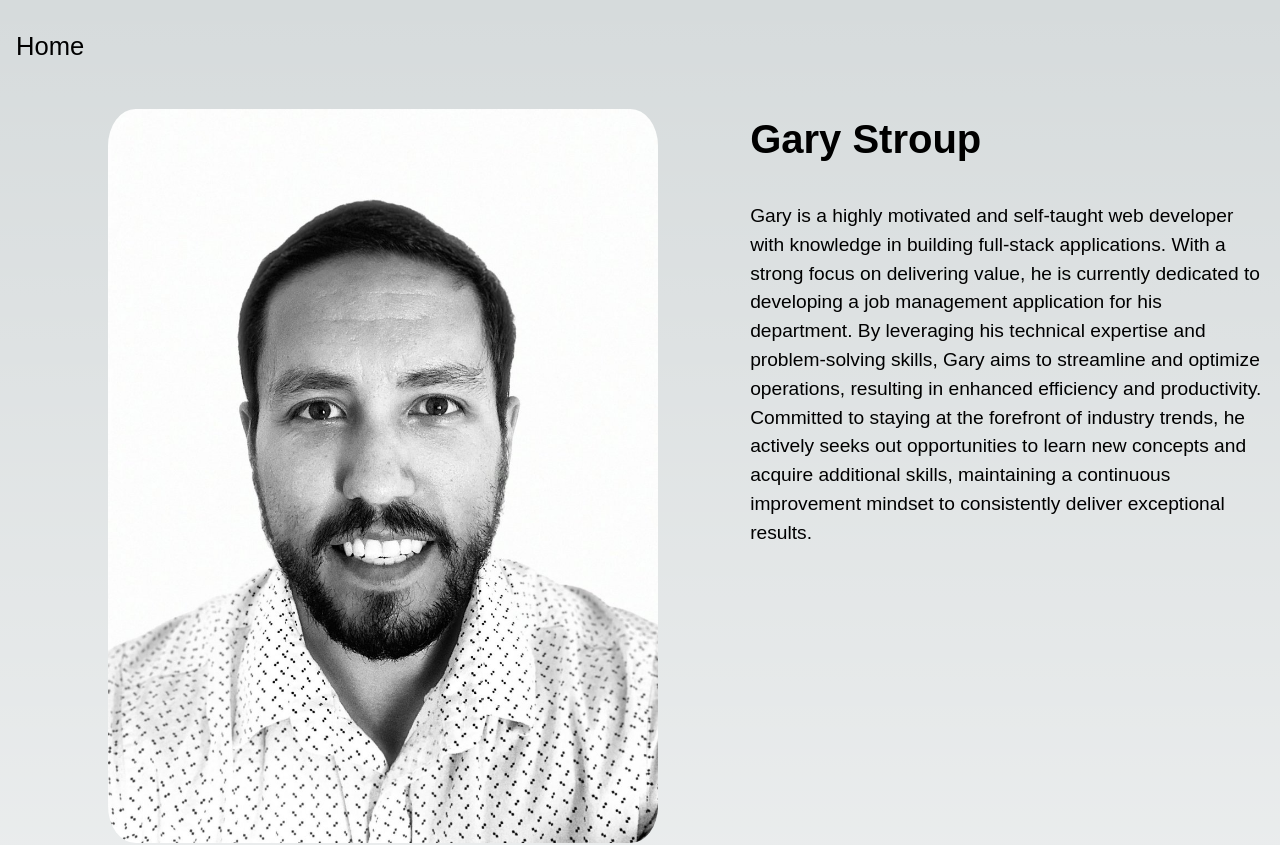
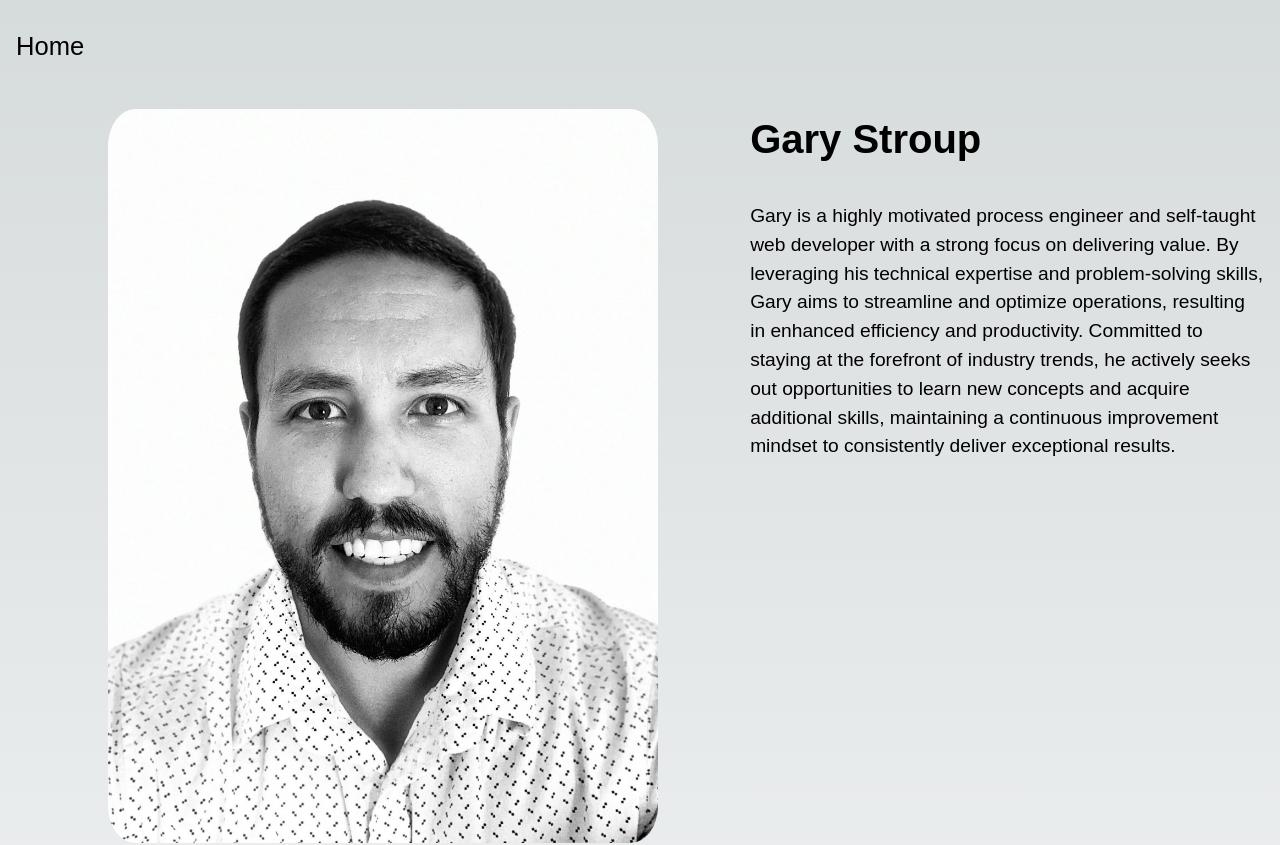
Before and after one commit to gary-stroup-developer/gary-stroup-portfolio, a Next.js app: page /resume in a window 1280 px wide. Shown: the top 845 px of the page. Built offline with nearby package versions, Linux system fonts and the light colour scheme.

Commit message:
modifying info for 2024

```diff
--- a/src/pages/index.js
+++ b/src/pages/index.js
@@ -31,10 +31,10 @@ export default function Home() {
         />
         <div>
           <p className={styles.introduction}>Hi! I'm Gary</p>
-          <p className={styles.details}>I am a self-taught web developer </p>
+          <p className={styles.details}>I am a process engineer by day and self-taught software developer by night</p>
           <div className={styles.details}>
-            <p>I enjoy writing code to build statuc websites and dynamic web applications</p>
-            <p>You can find my blogs on Medium, where I share my knowledge of web development</p>
+            <p>Process engineering and software development allow me to blend analytical skills with creativity.</p>
+            <p>Both allow me to create solutions that provide a positive impact in the lives of others.</p>
           </div>
         </div>
       </main>
--- a/src/pages/resume.js
+++ b/src/pages/resume.js
@@ -21,12 +21,11 @@ export default function Resume() {
         <div>
           <h2 className={home.introduction}>Gary Stroup</h2>
           <p className={home.details}>
-            Gary is a highly motivated and self-taught web developer with knowledge in building full-stack
-            applications. With a strong focus on delivering value, he is currently dedicated to developing a job management
-            application for his department. By leveraging his technical expertise and problem-solving skills, Gary aims to
-            streamline and optimize operations, resulting in enhanced efficiency and productivity. Committed to staying at
-            the forefront of industry trends, he actively seeks out opportunities to learn new concepts and acquire additional
-            skills, maintaining a continuous improvement mindset to consistently deliver exceptional results.
+            Gary is a highly motivated process engineer and self-taught web developer with a strong focus on delivering value.
+            By leveraging his technical expertise and problem-solving skills, Gary aims to streamline and optimize operations,
+            resulting in enhanced efficiency and productivity. Committed to staying at the forefront of industry trends, he
+            actively seeks out opportunities to learn new concepts and acquire additional skills, maintaining a continuous
+            improvement mindset to consistently deliver exceptional results.
           </p>
         </div>
       </div>
```
